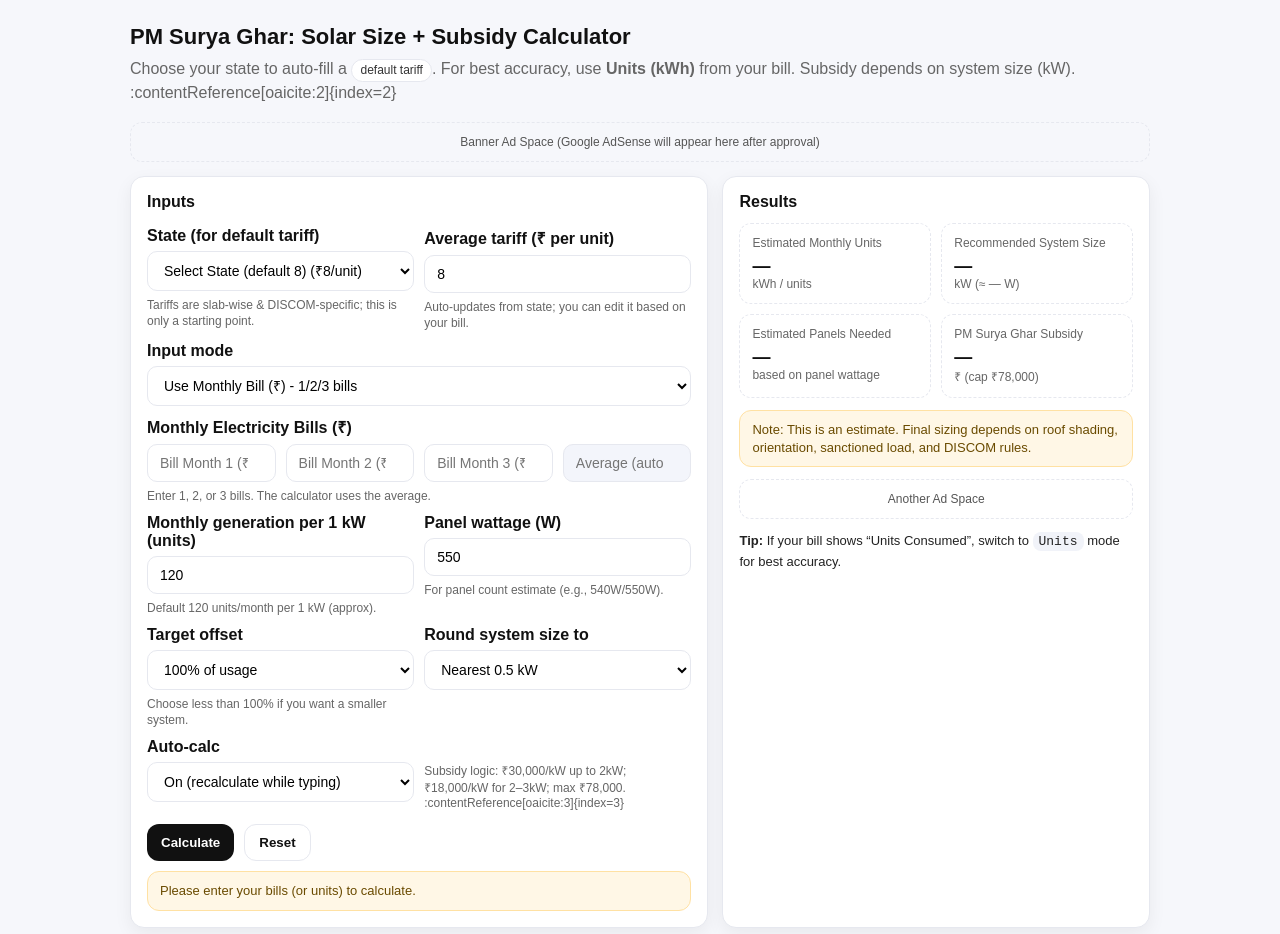
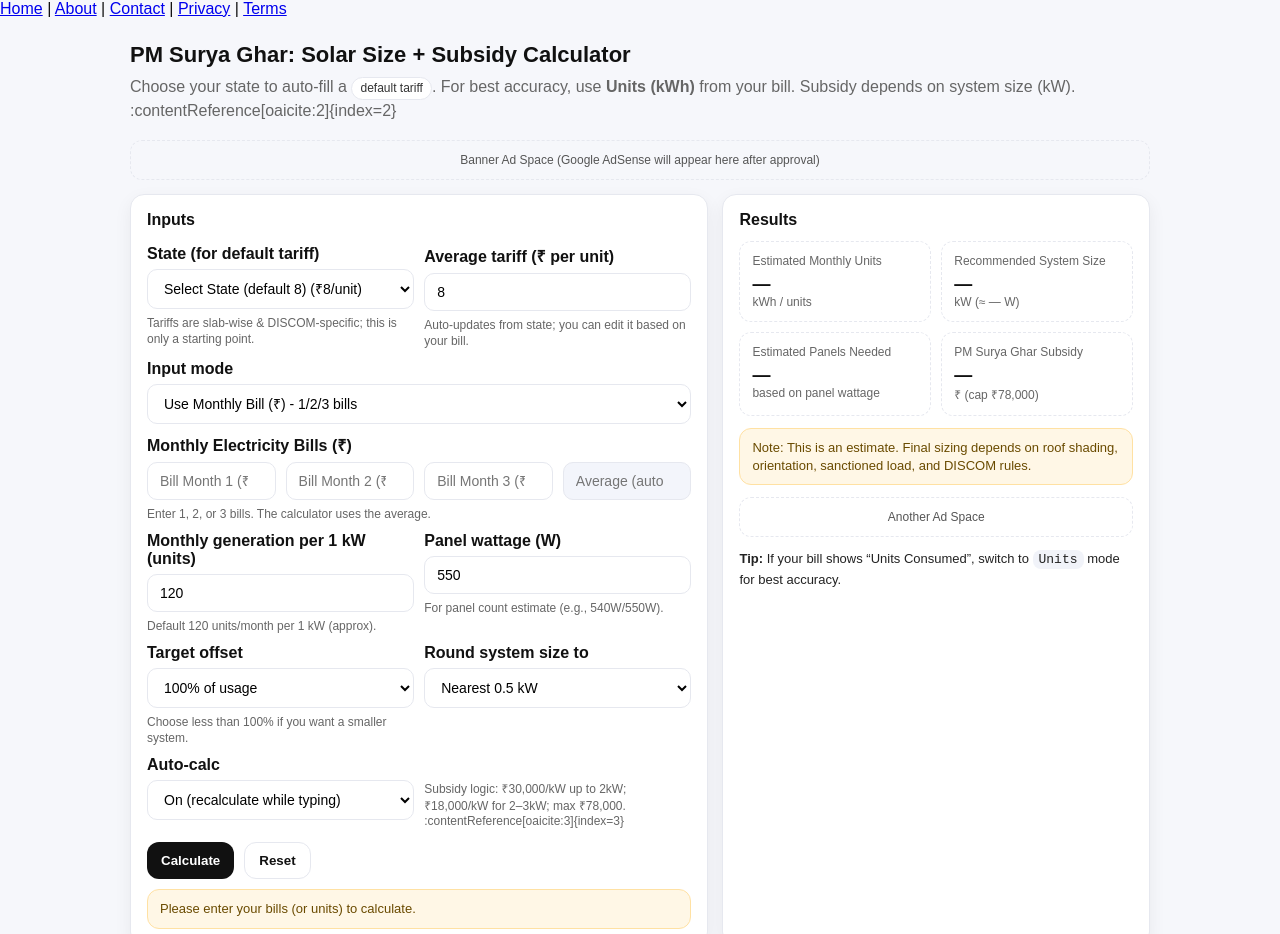
Before and after one commit to ashikahamed04/pm-solar-panel-calculator, a plain HTML site: page index.html in a window 1280 px wide. Shown: the top 934 px of the page. Drawn offline with Linux system fonts and the light colour scheme.

Commit message:
Update index.html

```diff
--- a/index.html
+++ b/index.html
@@ -50,6 +50,13 @@
   </style>
 </head>
 <body>
+<nav style="margin-bottom:15px;">
+  <a href="index.html">Home</a> |
+  <a href="about.html">About</a> |
+  <a href="contact.html">Contact</a> |
+  <a href="privacy.html">Privacy</a> |
+  <a href="terms.html">Terms</a>
+</nav>
   <div class="wrap">
     <h1>PM Surya Ghar: Solar Size + Subsidy Calculator</h1>
     <p class="sub">
```
